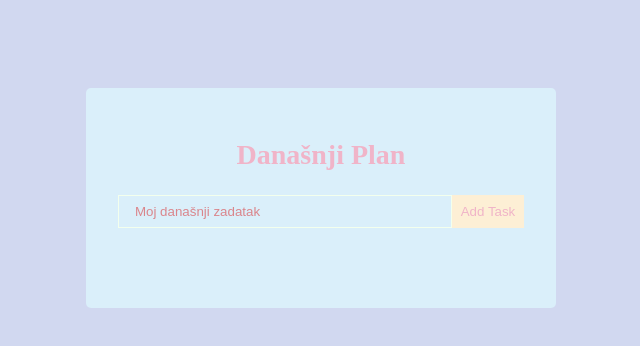
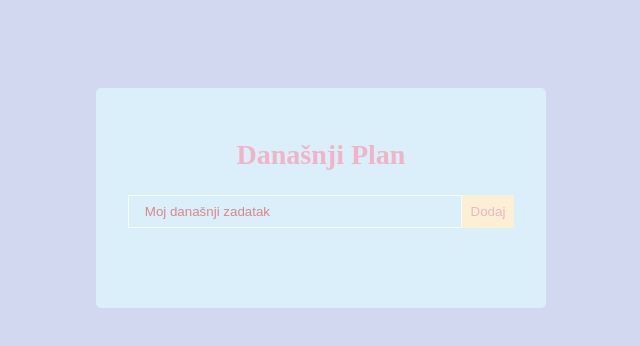
Before and after one commit to IvoryFord/To-Do-App-new, a React (Create React App) app: page / in a window 1280 px wide. Shown: the top 346 px of the page, without its empty margins (319-959 px from the left). Built offline with nearby package versions, Linux system fonts and the light colour scheme.

Commit message:
Update TodoForm.js

```diff
--- a/src/components/TodoForm.js
+++ b/src/components/TodoForm.js
@@ -16,7 +16,7 @@
   return (
     <form onSubmit={handleSubmit} className="TodoForm">
     <input type="text" value={value} onChange={(e) => setValue(e.target.value)} className="todo-input" placeholder='Moj današnji zadatak' />
-    <button type="submit" className='todo-btn'>Add Task</button>
+    <button type="submit" className='todo-btn'>Dodaj</button>
   </form>
   )
 }
```
